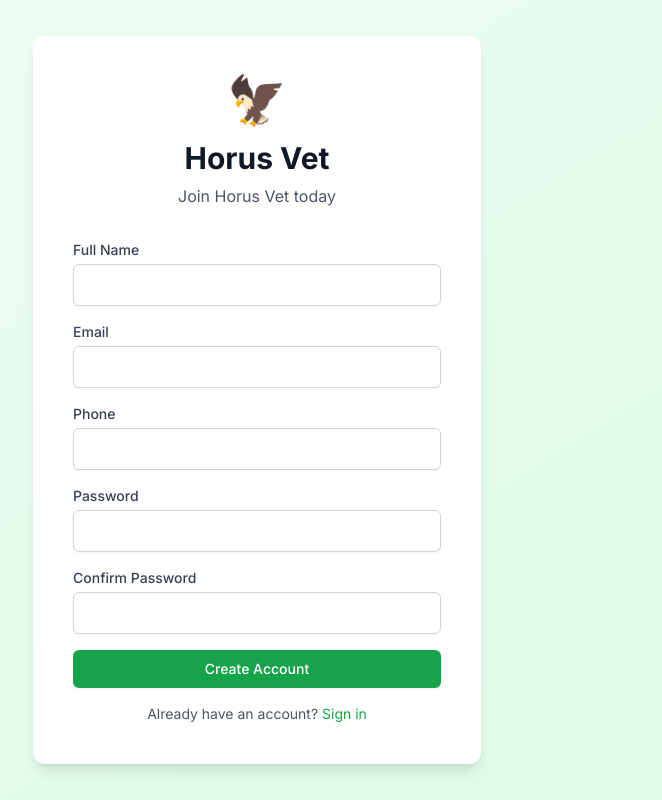
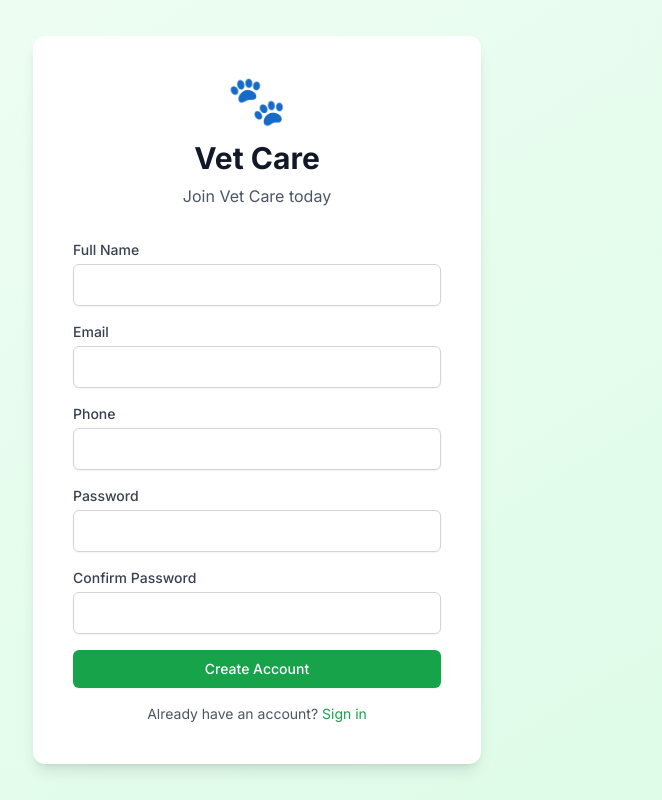
Before and after one commit to vetcare208admin/Vetadmin, a Next.js app in the folder vetcare-frontend/: page /register in a window 1280 px wide. Shown: the whole page, without its empty margins (383-1045 px from the left). Built offline with nearby package versions, Linux system fonts and the light colour scheme; no server answers.

Commit message:
chore(frontend): rebrand from Horus Vet to Vet Care and update logos

```diff
--- a/vetcare-frontend/app/(auth)/login/page.tsx
+++ b/vetcare-frontend/app/(auth)/login/page.tsx
@@ -71,8 +71,8 @@ export default function LoginPage() {
     <div className="min-h-screen flex items-center justify-center p-4 bg-gradient-to-br from-primary-50 to-primary-100">
       <div className="max-w-md w-full space-y-8 p-6 sm:p-10 bg-white rounded-xl shadow-lg">
         <div className="text-center">
-          <span className="text-5xl">🦅</span>
-          <h2 className="mt-4 text-3xl font-bold text-gray-900">Horus Vet</h2>
+          <span className="text-5xl">🐾</span>
+          <h2 className="mt-4 text-3xl font-bold text-gray-900">Vet Care</h2>
           <p className="mt-2 text-gray-600">Sign in to your account</p>
         </div>
 
--- a/vetcare-frontend/app/(auth)/register/page.tsx
+++ b/vetcare-frontend/app/(auth)/register/page.tsx
@@ -62,9 +62,9 @@ export default function RegisterPage() {
     <div className="min-h-screen flex items-center justify-center bg-gradient-to-br from-primary-50 to-primary-100">
       <div className="max-w-md w-full space-y-8 p-10 bg-white rounded-xl shadow-lg">
         <div className="text-center">
-          <span className="text-5xl">🦅</span>
-          <h2 className="mt-4 text-3xl font-bold text-gray-900">Horus Vet</h2>
-          <p className="mt-2 text-gray-600">Join Horus Vet today</p>
+          <span className="text-5xl">🐾</span>
+          <h2 className="mt-4 text-3xl font-bold text-gray-900">Vet Care</h2>
+          <p className="mt-2 text-gray-600">Join Vet Care today</p>
         </div>
 
         <form className="mt-8 space-y-4" onSubmit={handleSubmit}>
--- a/vetcare-frontend/app/layout.tsx
+++ b/vetcare-frontend/app/layout.tsx
@@ -5,7 +5,7 @@ import './globals.css';
 const inter = Inter({ subsets: ['latin'] });
 
 export const metadata: Metadata = {
-  title: 'Horus Vet - Premium Veterinary Management',
+  title: 'Vet Care - Premium Veterinary Management',
   description: 'Enterprise-grade platform for modern veterinary clinics and laboratories.',
 };
 
--- a/vetcare-frontend/app/page.tsx
+++ b/vetcare-frontend/app/page.tsx
@@ -86,7 +86,7 @@ export default function RoleGateway() {
                         <span>Welcome to the Future of Pet Care</span>
                     </div>
                     <h1 className="mb-6 text-4xl font-extrabold tracking-tight text-gray-900 sm:text-6xl">
-                        Everything you need for <span className="text-primary-600">Horus Vet</span> excellence.
+                        Everything you need for <span className="text-primary-600">Vet Care</span> excellence.
                     </h1>
                     <p className="text-xl text-gray-500 leading-relaxed">
                         A unified platform for clinics, laboratories, and pet owners. Choose your portal to begin.
@@ -162,9 +162,9 @@ export default function RoleGateway() {
                 <div className="mx-auto max-w-7xl px-4 text-center">
                     <div className="flex justify-center items-center gap-2 mb-4">
                         <span className="text-2xl">🐾</span>
-                        <span className="text-xl font-bold text-gray-900 tracking-tight">Horus Vet</span>
+                        <span className="text-xl font-bold text-gray-900 tracking-tight">Vet Care</span>
                     </div>
-                    <p className="text-gray-500 text-sm font-medium">© 2026 Horus Vet Technologies. Empowering Veterinary Professionals Worldwide.</p>
+                    <p className="text-gray-500 text-sm font-medium">© 2026 Vet Care Technologies. Empowering Veterinary Professionals Worldwide.</p>
                 </div>
             </div>
         </div>
```
